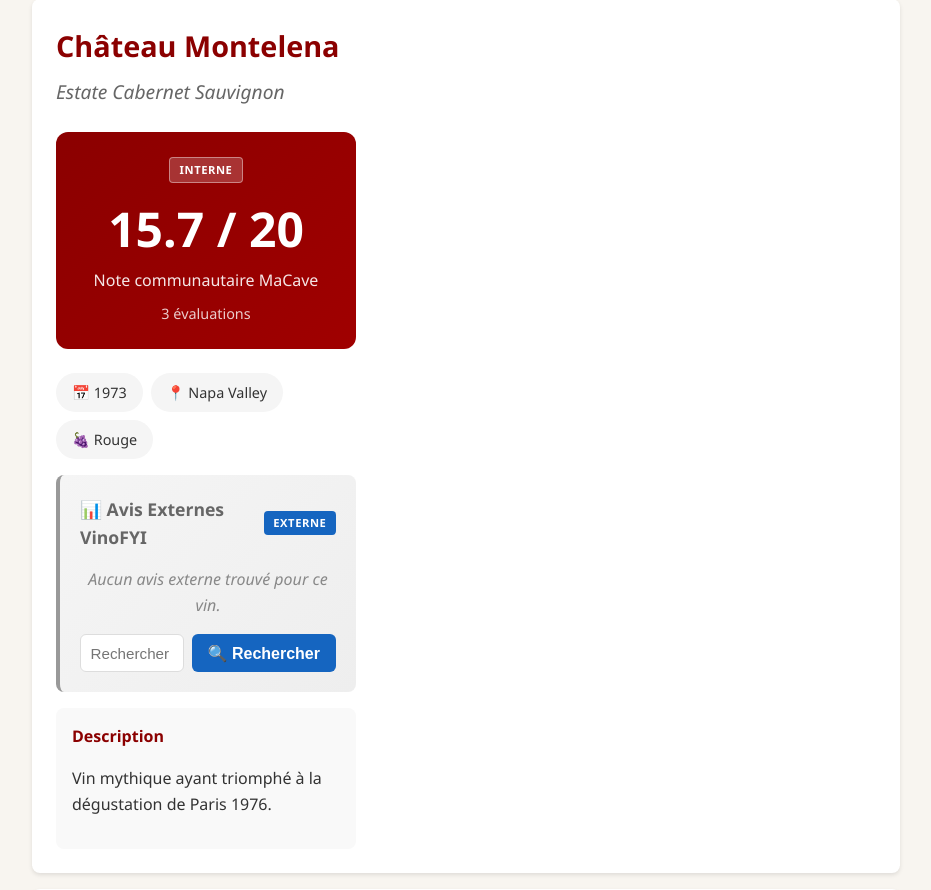
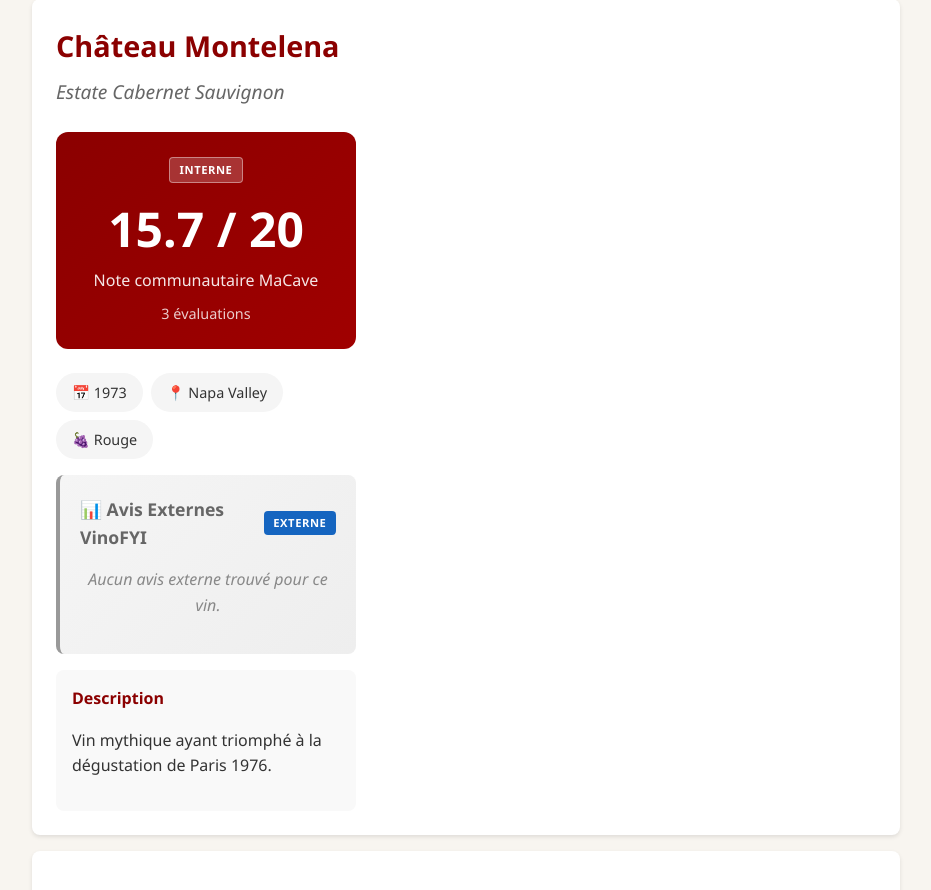
Before and after one commit to Quebotek/ETRS711_MaCave, a Flask app: page /inventaire/vin/1 in a window 1280 px wide. Shown: the part 151-1041 px from the top of the page, without its empty margins (174-1105 px from the left). Run offline with Flask 3, Linux system fonts and the light colour scheme; a user stored in the database is signed in; data comes from the database, SQL or seed files in the repository; data that the repository does not hold is empty.

Commit message:
refactor(vinofyi): section externe simplifiee, message uniquement
- Retrait du formulaire de recherche manuelle
- Section VinoFYI affiche juste un message quand pas de donnees
- Retrait du parametre vinofyi_q dans la route
- CSS simplifie (plus de styles formulaire)

```diff
--- a/MaCave/src/macave/routes/inventaire_routes.py
+++ b/MaCave/src/macave/routes/inventaire_routes.py
@@ -198,12 +198,11 @@ def detail_vin(vin_id):
         })
 
     # ─── Recherche VinoFYI pour enrichir la fiche ───
-    vinofyi_query = request.args.get("vinofyi_q", "")
-    vinofyi_info = {"trouve": False, "query": vinofyi_query}
+    vinofyi_info = {"trouve": False}
 
     try:
         from macave.services import vinofyi_service
-        query = vinofyi_query or f"{vin['domaine']} {vin['cuvee']}"
+        query = f"{vin['domaine']} {vin['cuvee']}"
         results = vinofyi_service.search_wines(query)
         if results:
             wine_detail = vinofyi_service.get_wine_detail(results[0]['slug'])
--- a/MaCave/src/macave/templates/inventaire/detail_vin.html
+++ b/MaCave/src/macave/templates/inventaire/detail_vin.html
@@ -76,13 +76,6 @@
           <span class="note-badge-externe">EXTERNE</span>
         </div>
         <p class="vinofyi-empty-text">Aucun avis externe trouvé pour ce vin.</p>
-        <form method="GET" class="vinofyi-search-form">
-          <input type="text" name="vinofyi_q"
-                 value="{{ vinofyi_info.query or '' }}"
-                 placeholder="Rechercher sur VinoFYI (ex: {{ vin.domaine }} {{ vin.cuvee }})..."
-                 class="vinofyi-search-input">
-          <button type="submit" class="btn-vinofyi-search">🔍 Rechercher</button>
-        </form>
         {% if vinofyi_info.erreur %}
         <p class="vinofyi-error">Erreur: {{ vinofyi_info.erreur }}</p>
         {% endif %}
@@ -342,7 +335,7 @@
   font-size: 0.95rem;
 }
 
-/* ---------- VinoFYI état vide / recherche ---------- */
+/* ---------- VinoFYI état vide ---------- */
 .vinofyi-empty {
   background: linear-gradient(135deg, #f5f5f5, #eeeeee);
   border-left-color: #999;
@@ -355,36 +348,6 @@
   text-align: center;
   margin: 1rem 0;
   font-style: italic;
-}
-.vinofyi-search-form {
-  display: flex;
-  gap: 0.5rem;
-  margin-top: 1rem;
-}
-.vinofyi-search-input {
-  flex: 1;
-  padding: 0.6rem;
-  border: 1px solid #ddd;
-  border-radius: 6px;
-  font-size: 0.95rem;
-}
-.vinofyi-search-input:focus {
-  outline: none;
-  border-color: #1565c0;
-  box-shadow: 0 0 0 2px rgba(21, 101, 192, 0.1);
-}
-.btn-vinofyi-search {
-  background: #1565c0;
-  color: white;
-  border: none;
-  padding: 0.6rem 1rem;
-  border-radius: 6px;
-  cursor: pointer;
-  font-weight: 600;
-  white-space: nowrap;
-}
-.btn-vinofyi-search:hover {
-  background: #0d47a1;
 }
 .vinofyi-error {
   color: var(--danger);
```
